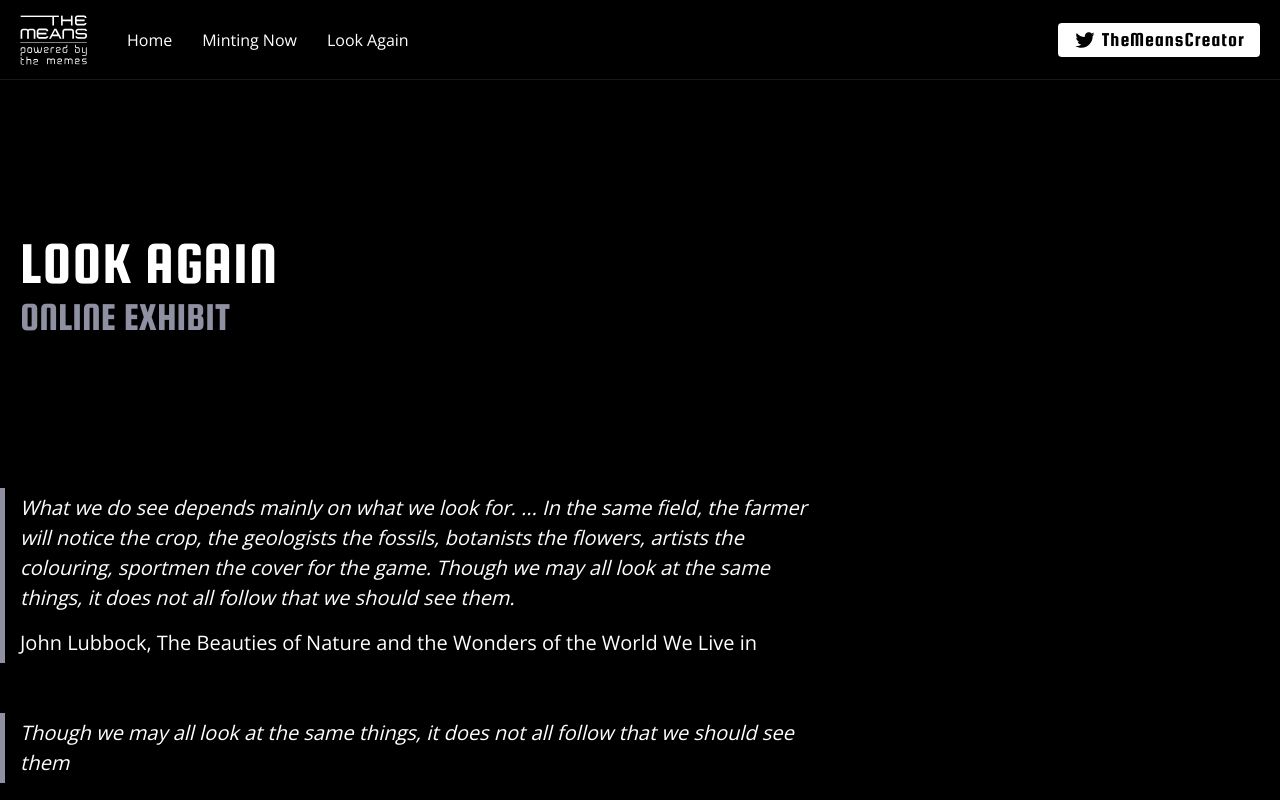
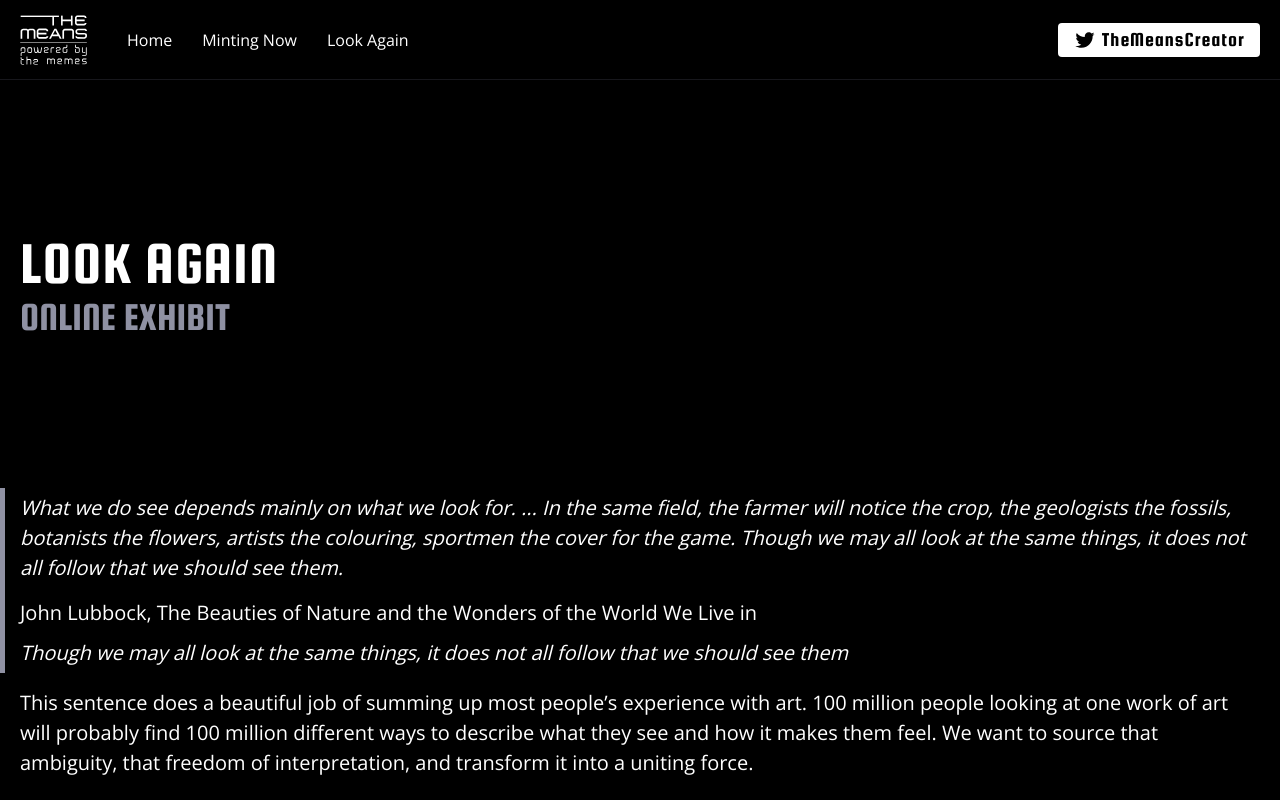
Before and after one commit to ickas/themeans.creator, a Next.js app: page /look-again in a window 1280 px wide. Shown: the top 800 px of the page. Built offline with nearby package versions, Linux system fonts and the light colour scheme.

Commit message:
Improve font size

```diff
--- a/app/globals.css
+++ b/app/globals.css
@@ -11,6 +11,7 @@
   --grey150: #D5D6DC;
   --grey400: #8F91A3;
   --grey900: #17171C;
+  --grey950: #0C0C0E;
   --blue500: #407FDB;
   --blue600: #3972C5;
 
@@ -24,7 +25,7 @@
   /* Typograhpy */
   --fontWeightSemiBold: 600;
   --fontSizeS: 0.875rem; /* 14px */
-  --fontSizeM: 1.25rem; /* 20px */
+  --fontSizeM: 1rem; /* 16px */
   --fontSizeL: 1.875rem; /* 30px */
   --fontSizeXl: 2.5rem; /* 40px */
 
@@ -40,7 +41,7 @@ html {
 body {
   margin: 0;
   background-color: var(--black);
-  font-size: 1rem; /* 16px */
+  font-size: var(--fontSizeM);
   font-weight: 400;
   color: var(--white);
 }
@@ -65,6 +66,13 @@ h3 {
   font-size: var(--fontSizeL); /* 30px */
   color: var(--grey150);
   line-height: 1;
+}
+
+h4 {
+  margin: 0;
+  font-size: var(--fontSizeM); /* 30px */
+  color: var(--grey400);
+  line-height: 1.5;
 }
 
 ul {
@@ -119,6 +127,7 @@ blockquote + p {
 @media (min-width: 700px) {
   :root {
     --sectionMargin: 9.375rem; /* 150px */
+    --fontSizeM: 1.25rem; /* 20px */
   }
 
   h1, h2 {
--- a/app/ui/NavBar/navbar.module.css
+++ b/app/ui/NavBar/navbar.module.css
@@ -5,6 +5,7 @@
   backdrop-filter: blur(4px);
   width: 100%;
   padding: var(--sidePadding);
+  font-size: 1rem; /* 16px */
   z-index: 1;
 }
 
--- a/app/ui/Section/section.module.css
+++ b/app/ui/Section/section.module.css
@@ -2,17 +2,8 @@
   margin: var(--sectionMargin) auto 0 auto;
   max-width: var(--layoutMaxWidth);
   line-height: 1.5;
-  font-size: var(--fontSizeM);
 }
 
 .section h2 {
   margin-bottom: var(--sectionInsideMargin);
 }
-
-.section > div {
-  max-width: 50rem; /* 800px */
-}
-
-.section > div:not(:last-child) {
-  margin-bottom: var(--sectionInsideMargin);
-}
```
